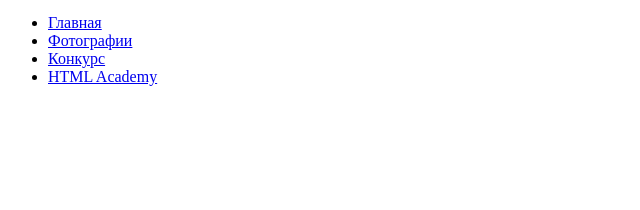
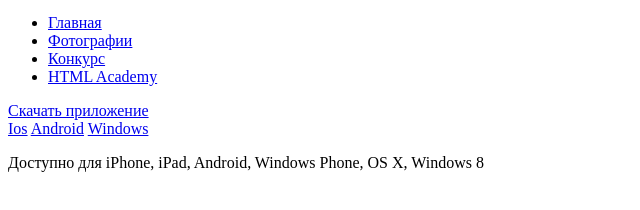
Before and after one commit to boryan48/200616-pink, a website: page index.html in a window 1280 px wide. Shown: the part 132-342 px from the top of the page, without its empty margins (0-640 px from the left). Drawn offline with Linux system fonts and the light colour scheme.

Commit message:
add block_downloads

```diff
--- a/index.html
+++ b/index.html
@@ -5,6 +5,7 @@
     <title>HTML Academy: Пинк</title>
   </head>
   <body>
+
     <header class="page-header">
       <div class="page-header__logo">
         <img src="http://placehold.it/150x100" alt="Лого">
@@ -21,5 +22,17 @@
         </div>
       </nav>
     </header>
+
+    <section class="block-downloads">
+      <div class="block-downloads__wrapper">
+        <div class="block-downloads__btn">
+          <a href="#">Скачать приложение</a>
+        </div>
+        <a class="block-downloads__ios" href="#">Ios</a>
+        <a class="block-downloads__android" href="#">Android</a>
+        <a class="block-downloads__windows" href="#">Windows</a>
+        <p>Доступно для iPhone, iPad, Android, Windows Phone, OS X, Windows 8</p>
+    </section>
+
   </body>
 </html>
```
